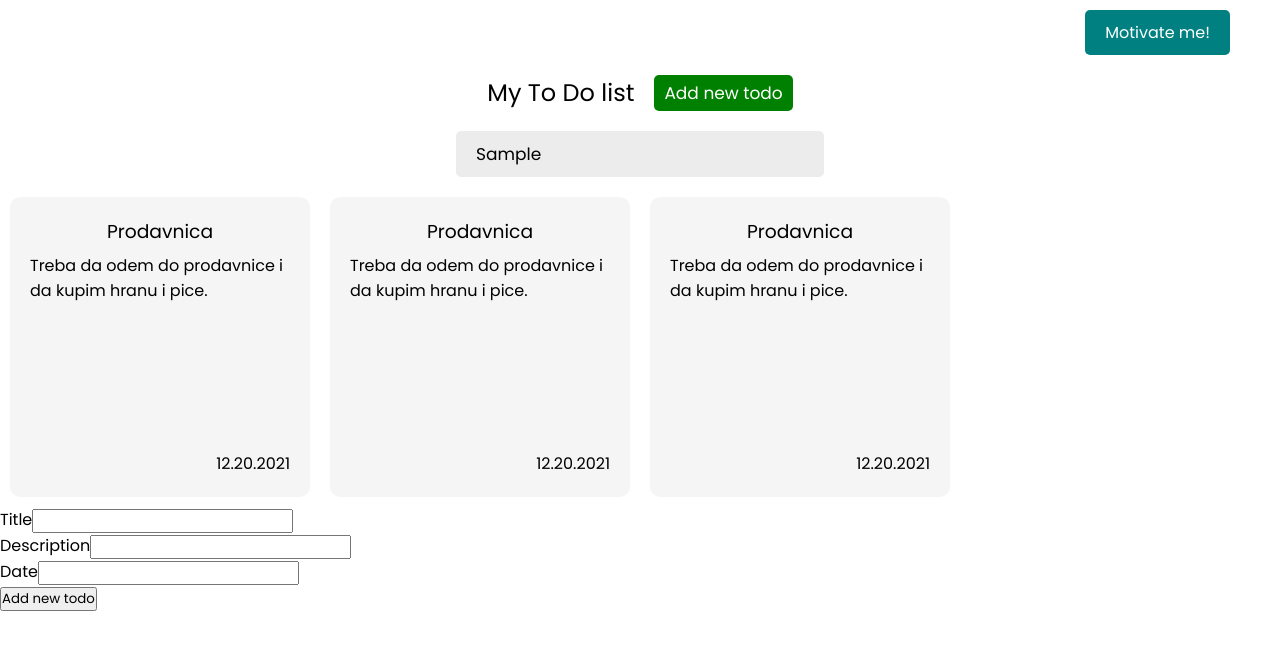
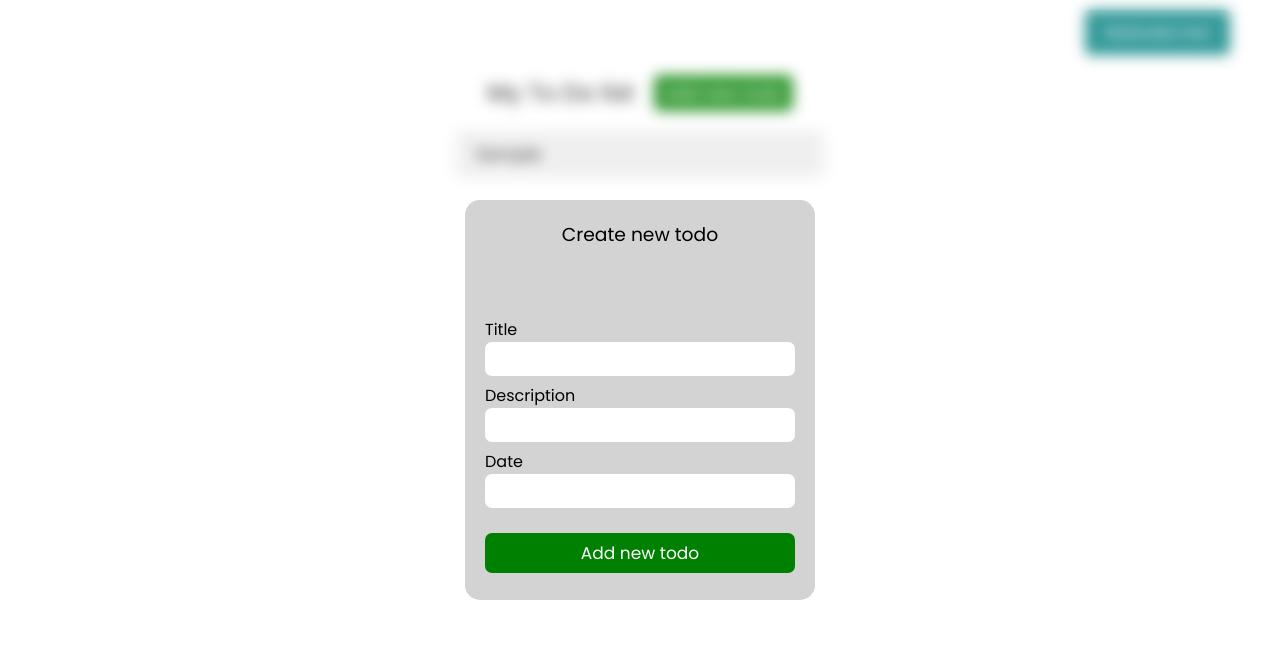
Before and after one commit to TimotijevicVlada/To_Do_App_REACT, a React (Create React App) app: page / in a window 1280 px wide. Both pictures are taken after typing "Sample" into the empty fields and a click on the button "Add new todo". Shown: the top 650 px of the page. Built offline with nearby package versions, Linux system fonts and the light colour scheme.

Commit message:
Form styling and add new todo functionality

```diff
--- a/src/components/CreateTodo.js
+++ b/src/components/CreateTodo.js
@@ -1,20 +1,33 @@
-import React from "react";
+import React, {useRef} from "react";
 import { useFormik } from "formik";
 
-const CreateTodo = () => {
+const CreateTodo = ({setCreateTodoVisible, todos, setTodos}) => {
+
+  const formRef = useRef();
+
+  //Function that exit the form when we click out of the form
+  const handleExit = (e) => {
+    if(!formRef.current.contains(e.target)) {
+      setCreateTodoVisible(false);
+    }
+  }
+
   //Custom form validation
   const validate = (values) => {
     const errors = {};
 
     if (!values.title) {
       errors.title = "Title is required!";
-    } else if (values.title.length < 2 && values.title.length > 15) {
+    } else if (values.title.length < 2 || values.title.length > 15) {
       errors.title = "Must be beteween 2 and 15 caracters!";
     }
 
     if (!values.description) {
       errors.description = "Description is required!";
-    } else if (values.description.length < 5 && values.description.length > 20) {
+    } else if (
+      values.description.length < 5 ||
+      values.description.length > 20
+    ) {
       errors.description = "Must be beteween 5 and 20 caracters!";
     }
 
@@ -34,14 +47,21 @@ const CreateTodo = () => {
     },
     validate,
     onSubmit: (values) => {
-      //console.log(values)
-
+      setTodos([...todos, {
+        title: values.title,
+        desc: values.description,
+        time: values.date
+      }])
     },
   });
 
   return (
-    <div className="create_form">
-      <form onSubmit={formik.handleSubmit} className="form">
+    <div onClick={handleExit} className="create_form">
+      <form ref={formRef} onSubmit={formik.handleSubmit} className="form">
+        <div className="create_title">
+          <h3>Create new todo</h3>
+        </div>
+        <div className="form_content">
           <div>
             <label htmlFor="title">Title</label>
             <input
@@ -52,7 +72,9 @@ const CreateTodo = () => {
               name="title"
             />
           </div>
-        {formik.touched.title && formik.errors.title && <div>{formik.errors.title}</div>}
+          {formik.touched.title && formik.errors.title && (
+            <div className="error">{formik.errors.title}</div>
+          )}
           <div>
             <label htmlFor="description">Description</label>
             <input
@@ -63,7 +85,9 @@ const CreateTodo = () => {
               name="description"
             />
           </div>
-        {formik.touched.description && formik.errors.description && <div>{formik.errors.description}</div>}
+          {formik.touched.description && formik.errors.description && (
+            <div className="error">{formik.errors.description}</div>
+          )}
           <div>
             <label htmlFor="date">Date</label>
             <input
@@ -75,9 +99,12 @@ const CreateTodo = () => {
               id="date"
             />
           </div>
-        {formik.touched.date && formik.errors.date && <div>{formik.errors.date}</div>}
-        <div>
+          {formik.touched.date && formik.errors.date && (
+            <div className="error">{formik.errors.date}</div>
+          )}
+          <div className="create_btn">
             <button type="submit">Add new todo</button>
+          </div>
         </div>
       </form>
     </div>
--- a/src/components/Todos.js
+++ b/src/components/Todos.js
@@ -7,19 +7,7 @@ const Todos = () => {
 
   const [createTodoVisible, setCreateTodoVisible] = useState(false);
 
-    const [todos, setTodos] = useState([{
-        title: "Prodavnica",
-        desc: "Treba da odem do prodavnice i da kupim hranu i pice.",
-        time: "12.20.2021"
-    }, {
-      title: "Prodavnica",
-      desc: "Treba da odem do prodavnice i da kupim hranu i pice.",
-      time: "12.20.2021"
-  }, {
-    title: "Prodavnica",
-    desc: "Treba da odem do prodavnice i da kupim hranu i pice.",
-    time: "12.20.2021"
-}]);
+    const [todos, setTodos] = useState([]);
 
   return (
     <div className="todos_page">
@@ -40,7 +28,7 @@ const Todos = () => {
                 <Todo key={index} title={item.title} desc={item.desc} time={item.time}/>
             ))}
       </div>
-      {createTodoVisible && <CreateTodo />}
+      {createTodoVisible && <CreateTodo setCreateTodoVisible={setCreateTodoVisible} todos={todos} setTodos={setTodos}/>}
     </div>
   );
 };
--- a/src/style/App.css
+++ b/src/style/App.css
@@ -113,6 +113,111 @@
           justify-content: flex-end;
 }
 
+.App .todos_page .create_form {
+  position: fixed;
+  width: 100%;
+  height: 100vh;
+  left: 0;
+  top: 0;
+  background-color: rgba(255, 255, 255, 0.2);
+  -webkit-backdrop-filter: blur(7px);
+          backdrop-filter: blur(7px);
+  display: -webkit-box;
+  display: -ms-flexbox;
+  display: flex;
+  -webkit-box-pack: center;
+      -ms-flex-pack: center;
+          justify-content: center;
+  -webkit-box-align: center;
+      -ms-flex-align: center;
+          align-items: center;
+}
+
+.App .todos_page .create_form .form {
+  background-color: lightgray;
+  width: 350px;
+  min-height: 400px;
+  border-radius: 15px;
+  padding: 20px;
+  display: -webkit-box;
+  display: -ms-flexbox;
+  display: flex;
+  -webkit-box-orient: vertical;
+  -webkit-box-direction: normal;
+      -ms-flex-direction: column;
+          flex-direction: column;
+  -webkit-box-pack: justify;
+      -ms-flex-pack: justify;
+          justify-content: space-between;
+  -webkit-animation: fadeInForm 0.4s linear;
+          animation: fadeInForm 0.4s linear;
+}
+
+@-webkit-keyframes fadeInForm {
+  0% {
+    -webkit-transform: translateY(3rem);
+            transform: translateY(3rem);
+    opacity: 0;
+  }
+}
+
+@keyframes fadeInForm {
+  0% {
+    -webkit-transform: translateY(3rem);
+            transform: translateY(3rem);
+    opacity: 0;
+  }
+}
+
+.App .todos_page .create_form .form .create_title {
+  text-align: center;
+}
+
+.App .todos_page .create_form .form .create_title h3 {
+  font-weight: 200;
+}
+
+.App .todos_page .create_form .form .form_content div {
+  width: 100%;
+  display: -webkit-box;
+  display: -ms-flexbox;
+  display: flex;
+  -webkit-box-orient: vertical;
+  -webkit-box-direction: normal;
+      -ms-flex-direction: column;
+          flex-direction: column;
+  margin: 7px 0px;
+}
+
+.App .todos_page .create_form .form .form_content div input {
+  border: none;
+  border-radius: 7px;
+  padding: 7px 0px;
+}
+
+.App .todos_page .create_form .form .form_content div input:focus {
+  outline: none;
+}
+
+.App .todos_page .create_form .form .form_content .error {
+  color: red;
+  font-size: 14px;
+}
+
+.App .todos_page .create_form .form .form_content .create_btn {
+  margin-top: 25px;
+}
+
+.App .todos_page .create_form .form .form_content .create_btn button {
+  padding: 7px 0px;
+  border: none;
+  border-radius: 7px;
+  background-color: green;
+  color: white;
+  font-size: 17px;
+  cursor: pointer;
+}
+
 .App .motivate .motivate_header {
   display: -webkit-box;
   display: -ms-flexbox;
--- a/src/style/App.scss
+++ b/src/style/App.scss
@@ -80,6 +80,73 @@
                 }
             }
         }
+        .create_form {
+            position: fixed;
+            width: 100%;
+            height: 100vh;
+            left: 0;
+            top: 0;
+            background-color: rgba(255, 255, 255, 0.2);
+            backdrop-filter: blur(7px);
+            display: flex;
+            justify-content: center;
+            align-items: center;
+            .form {
+                background-color: lightgray;
+                width: 350px;
+                min-height: 400px;
+                border-radius: 15px;
+                padding: 20px;
+                display: flex;
+                flex-direction: column;
+                justify-content: space-between;
+                animation: fadeInForm 0.4s linear;
+                @keyframes fadeInForm {
+                  0% {
+                    transform: translateY(3rem);
+                    opacity: 0;
+                  }
+                }
+                .create_title {
+                    text-align: center;
+                    h3 {
+                        font-weight: 200;
+                    }
+                }
+                .form_content {
+                    div {
+                        width: 100%;
+                        display: flex;
+                        flex-direction: column;
+                        margin: 7px 0px;
+                        input {
+                            border: none;
+                            border-radius: 7px;
+                            padding: 7px 0px;
+                            &:focus {
+                                outline: none;
+                            }
+                        }
+                    }
+                    .error {
+                        color: red;
+                        font-size: 14px;
+                    }
+                    .create_btn {
+                        margin-top: 25px;
+                        button {
+                            padding: 7px 0px;
+                            border: none;
+                            border-radius: 7px;
+                            background-color: green;
+                            color: white;
+                            font-size: 17px;
+                            cursor: pointer;
+                        }
+                    }
+                }
+            }
+        }
     }
     .motivate {
         .motivate_header {
```
Also changed, not shown: 1 other file (tests, documents, lock files or other folders). Lines whose indentation alone changed are shown as unchanged.
